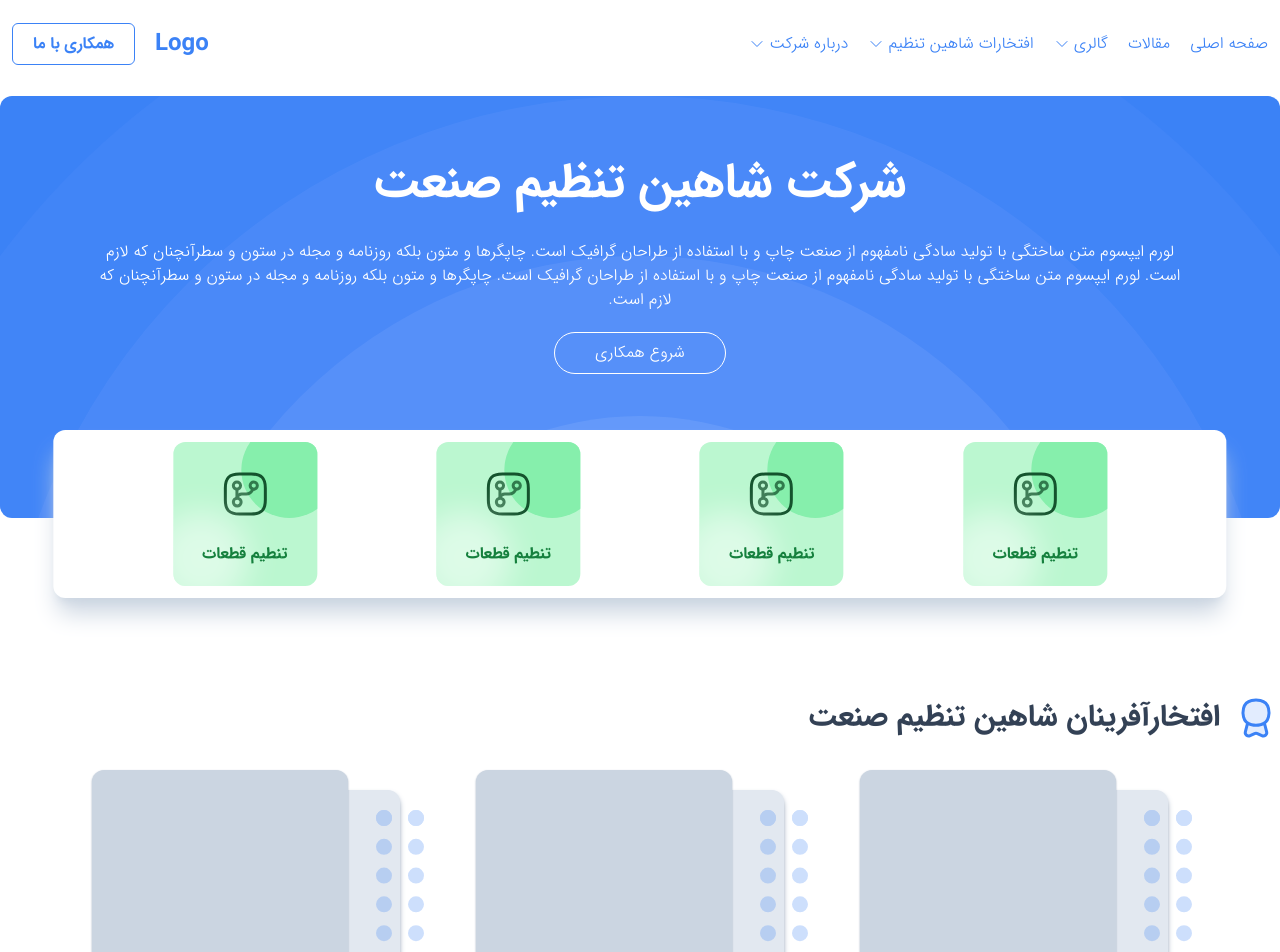
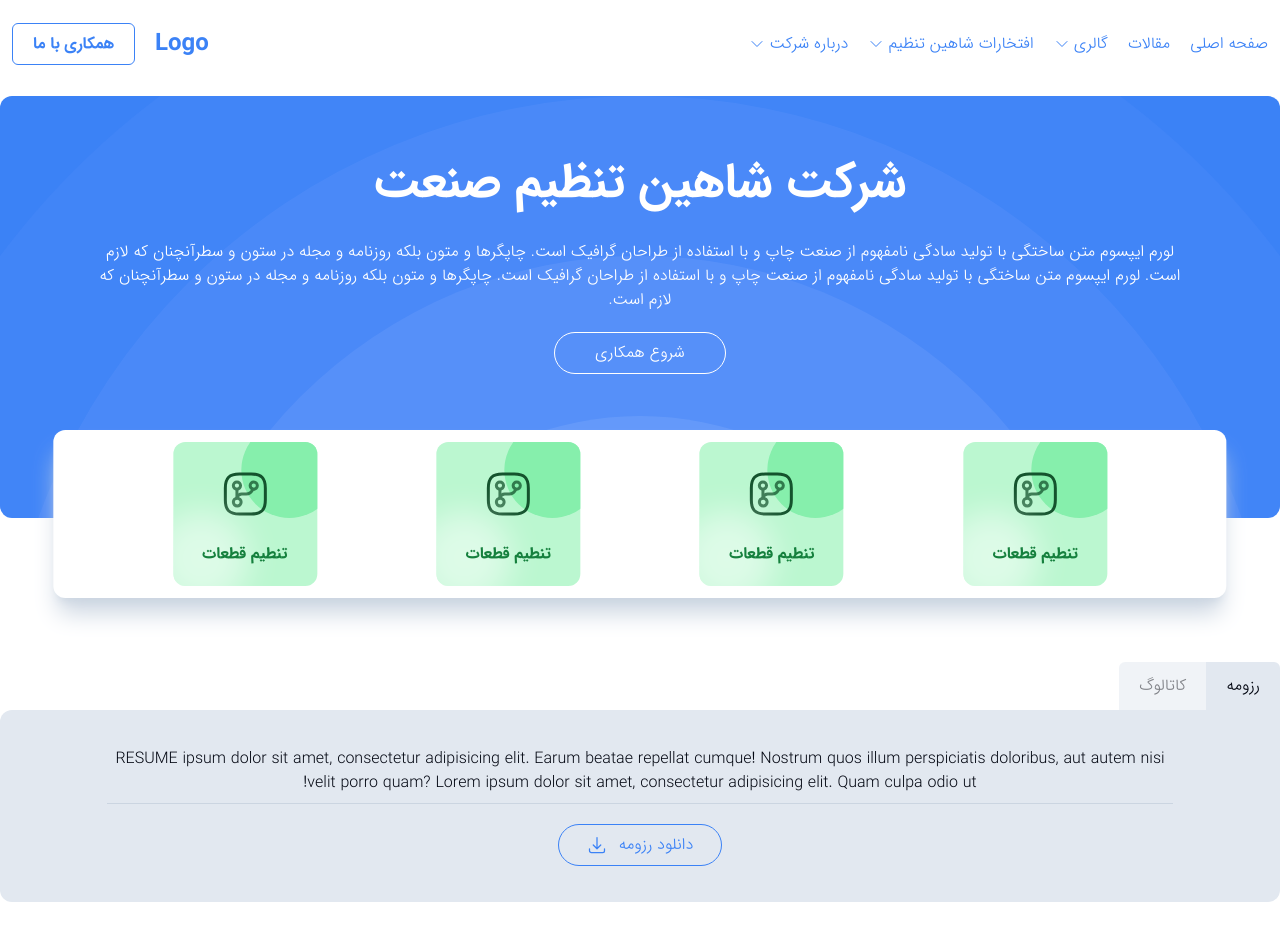
Before and after one commit to FarzadVav/shahinTanzimSanat, a React (Vite) app: page / in a window 1280 px wide. Shown: the top 952 px of the page. Built offline with nearby package versions, Linux system fonts and the light colour scheme.

Commit message:
build download toggle section

```diff
--- a/src/pages/Home/Home.jsx
+++ b/src/pages/Home/Home.jsx
@@ -1,9 +1,30 @@
 import React from 'react'
 import { Link } from 'react-router-dom'
+import { useState, useEffect } from 'react'
 import Title from '../../components/Title'
 import "./Home.css"
 
 export default function Home() {
+  const [resumeToggle, setResumeToggle] = useState(true)
+  const [catalogToggle, setCatalogToggle] = useState(false)
+
+  async function resumeToggleHandler(event) {
+    setResumeToggle(true)
+    setCatalogToggle(false)
+  }
+
+  async function catalogToggleHandler(event) {
+    setResumeToggle(false)
+    setCatalogToggle(true)
+
+  }
+
+  useEffect(() => {
+    console.log("resume: ", resumeToggle);
+    console.log("catalog: ", catalogToggle);
+  })
+
+
   return (
     <>
       <div id='hero-section' className='container flex flex-col gap-5 mx-auto mt-5 pt-16 pb-36 relative mb:rounded-xl'>
@@ -22,13 +43,13 @@ export default function Home() {
             <div className="bg-green-300 w-24 h-24 rounded-full absolute -right-5 -top-5">
               <svg className='absolute -left-5 bottom-0' width="3rem" height="3rem" viewBox="0 0 24 24" fill="none" xmlns="http://www.w3.org/2000/svg">
                 <g opacity="0.75">
-                  <path className='stroke-green-900' d="M7.80078 13.8001V9.6001" stroke-width="1.5" stroke-linecap="round" stroke-linejoin="round" />
-                  <path className='stroke-green-900' d="M7.95001 18.0001C9.02697 18.0001 9.90002 17.127 9.90002 16.0501C9.90002 14.9731 9.02697 14.1001 7.95001 14.1001C6.87306 14.1001 6 14.9731 6 16.0501C6 17.127 6.87306 18.0001 7.95001 18.0001Z" stroke-width="1.5" stroke-linecap="round" stroke-linejoin="round" />
-                  <path className='stroke-green-900' d="M7.79999 9.60001C8.7941 9.60001 9.59998 8.7941 9.59998 7.79999C9.59998 6.80588 8.7941 6 7.79999 6C6.80588 6 6 6.80588 6 7.79999C6 8.7941 6.80588 9.60001 7.79999 9.60001Z" stroke-width="1.5" stroke-linecap="round" stroke-linejoin="round" />
-                  <path className='stroke-green-900' d="M16.2004 9.60001C17.1945 9.60001 18.0004 8.7941 18.0004 7.79999C18.0004 6.80588 17.1945 6 16.2004 6C15.2063 6 14.4004 6.80588 14.4004 7.79999C14.4004 8.7941 15.2063 9.60001 16.2004 9.60001Z" stroke-width="1.5" stroke-linecap="round" stroke-linejoin="round" />
-                  <path className='stroke-green-900' d="M7.87891 13.8001C8.14891 12.7501 9.10889 11.9701 10.2389 11.9801L12.2989 11.9901C13.8689 12.0001 15.2089 10.9901 15.6989 9.58008" stroke-width="1.5" stroke-linecap="round" stroke-linejoin="round" />
+                  <path className='stroke-green-900' d="M7.80078 13.8001V9.6001" strokeWidth="1.5" strokeLinecap="round" strokeLinejoin="round" />
+                  <path className='stroke-green-900' d="M7.95001 18.0001C9.02697 18.0001 9.90002 17.127 9.90002 16.0501C9.90002 14.9731 9.02697 14.1001 7.95001 14.1001C6.87306 14.1001 6 14.9731 6 16.0501C6 17.127 6.87306 18.0001 7.95001 18.0001Z" strokeWidth="1.5" strokeLinecap="round" strokeLinejoin="round" />
+                  <path className='stroke-green-900' d="M7.79999 9.60001C8.7941 9.60001 9.59998 8.7941 9.59998 7.79999C9.59998 6.80588 8.7941 6 7.79999 6C6.80588 6 6 6.80588 6 7.79999C6 8.7941 6.80588 9.60001 7.79999 9.60001Z" strokeWidth="1.5" strokeLinecap="round" strokeLinejoin="round" />
+                  <path className='stroke-green-900' d="M16.2004 9.60001C17.1945 9.60001 18.0004 8.7941 18.0004 7.79999C18.0004 6.80588 17.1945 6 16.2004 6C15.2063 6 14.4004 6.80588 14.4004 7.79999C14.4004 8.7941 15.2063 9.60001 16.2004 9.60001Z" strokeWidth="1.5" strokeLinecap="round" strokeLinejoin="round" />
+                  <path className='stroke-green-900' d="M7.87891 13.8001C8.14891 12.7501 9.10889 11.9701 10.2389 11.9801L12.2989 11.9901C13.8689 12.0001 15.2089 10.9901 15.6989 9.58008" strokeWidth="1.5" strokeLinecap="round" strokeLinejoin="round" />
                 </g>
-                <path className='stroke-green-900' d="M9 2H15C20 2 22 4 22 9V15C22 20 20 22 15 22H9C4 22 2 20 2 15V9C2 4 4 2 9 2Z" stroke-width="1.5" stroke-linecap="round" stroke-linejoin="round" />
+                <path className='stroke-green-900' d="M9 2H15C20 2 22 4 22 9V15C22 20 20 22 15 22H9C4 22 2 20 2 15V9C2 4 4 2 9 2Z" strokeWidth="1.5" strokeLinecap="round" strokeLinejoin="round" />
               </svg>
             </div>
             <div className="bg-white w-24 h-24 rounded-full absolute -left-5 -bottom-5 z-0 opacity-50 blur-lg"></div>
@@ -38,13 +59,13 @@ export default function Home() {
             <div className="bg-green-300 w-24 h-24 rounded-full absolute -right-5 -top-5">
               <svg className='absolute -left-5 bottom-0' width="3rem" height="3rem" viewBox="0 0 24 24" fill="none" xmlns="http://www.w3.org/2000/svg">
                 <g opacity="0.75">
-                  <path className='stroke-green-900' d="M7.80078 13.8001V9.6001" stroke-width="1.5" stroke-linecap="round" stroke-linejoin="round" />
-                  <path className='stroke-green-900' d="M7.95001 18.0001C9.02697 18.0001 9.90002 17.127 9.90002 16.0501C9.90002 14.9731 9.02697 14.1001 7.95001 14.1001C6.87306 14.1001 6 14.9731 6 16.0501C6 17.127 6.87306 18.0001 7.95001 18.0001Z" stroke-width="1.5" stroke-linecap="round" stroke-linejoin="round" />
-                  <path className='stroke-green-900' d="M7.79999 9.60001C8.7941 9.60001 9.59998 8.7941 9.59998 7.79999C9.59998 6.80588 8.7941 6 7.79999 6C6.80588 6 6 6.80588 6 7.79999C6 8.7941 6.80588 9.60001 7.79999 9.60001Z" stroke-width="1.5" stroke-linecap="round" stroke-linejoin="round" />
-                  <path className='stroke-green-900' d="M16.2004 9.60001C17.1945 9.60001 18.0004 8.7941 18.0004 7.79999C18.0004 6.80588 17.1945 6 16.2004 6C15.2063 6 14.4004 6.80588 14.4004 7.79999C14.4004 8.7941 15.2063 9.60001 16.2004 9.60001Z" stroke-width="1.5" stroke-linecap="round" stroke-linejoin="round" />
-                  <path className='stroke-green-900' d="M7.87891 13.8001C8.14891 12.7501 9.10889 11.9701 10.2389 11.9801L12.2989 11.9901C13.8689 12.0001 15.2089 10.9901 15.6989 9.58008" stroke-width="1.5" stroke-linecap="round" stroke-linejoin="round" />
+                  <path className='stroke-green-900' d="M7.80078 13.8001V9.6001" strokeWidth="1.5" strokeLinecap="round" strokeLinejoin="round" />
+                  <path className='stroke-green-900' d="M7.95001 18.0001C9.02697 18.0001 9.90002 17.127 9.90002 16.0501C9.90002 14.9731 9.02697 14.1001 7.95001 14.1001C6.87306 14.1001 6 14.9731 6 16.0501C6 17.127 6.87306 18.0001 7.95001 18.0001Z" strokeWidth="1.5" strokeLinecap="round" strokeLinejoin="round" />
+                  <path className='stroke-green-900' d="M7.79999 9.60001C8.7941 9.60001 9.59998 8.7941 9.59998 7.79999C9.59998 6.80588 8.7941 6 7.79999 6C6.80588 6 6 6.80588 6 7.79999C6 8.7941 6.80588 9.60001 7.79999 9.60001Z" strokeWidth="1.5" strokeLinecap="round" strokeLinejoin="round" />
+                  <path className='stroke-green-900' d="M16.2004 9.60001C17.1945 9.60001 18.0004 8.7941 18.0004 7.79999C18.0004 6.80588 17.1945 6 16.2004 6C15.2063 6 14.4004 6.80588 14.4004 7.79999C14.4004 8.7941 15.2063 9.60001 16.2004 9.60001Z" strokeWidth="1.5" strokeLinecap="round" strokeLinejoin="round" />
+                  <path className='stroke-green-900' d="M7.87891 13.8001C8.14891 12.7501 9.10889 11.9701 10.2389 11.9801L12.2989 11.9901C13.8689 12.0001 15.2089 10.9901 15.6989 9.58008" strokeWidth="1.5" strokeLinecap="round" strokeLinejoin="round" />
                 </g>
-                <path className='stroke-green-900' d="M9 2H15C20 2 22 4 22 9V15C22 20 20 22 15 22H9C4 22 2 20 2 15V9C2 4 4 2 9 2Z" stroke-width="1.5" stroke-linecap="round" stroke-linejoin="round" />
+                <path className='stroke-green-900' d="M9 2H15C20 2 22 4 22 9V15C22 20 20 22 15 22H9C4 22 2 20 2 15V9C2 4 4 2 9 2Z" strokeWidth="1.5" strokeLinecap="round" strokeLinejoin="round" />
               </svg>
             </div>
             <div className="bg-white w-24 h-24 rounded-full absolute -left-5 -bottom-5 z-0 opacity-50 blur-lg"></div>
@@ -54,13 +75,13 @@ export default function Home() {
             <div className="bg-green-300 w-24 h-24 rounded-full absolute -right-5 -top-5">
               <svg className='absolute -left-5 bottom-0' width="3rem" height="3rem" viewBox="0 0 24 24" fill="none" xmlns="http://www.w3.org/2000/svg">
                 <g opacity="0.75">
-                  <path className='stroke-green-900' d="M7.80078 13.8001V9.6001" stroke-width="1.5" stroke-linecap="round" stroke-linejoin="round" />
-                  <path className='stroke-green-900' d="M7.95001 18.0001C9.02697 18.0001 9.90002 17.127 9.90002 16.0501C9.90002 14.9731 9.02697 14.1001 7.95001 14.1001C6.87306 14.1001 6 14.9731 6 16.0501C6 17.127 6.87306 18.0001 7.95001 18.0001Z" stroke-width="1.5" stroke-linecap="round" stroke-linejoin="round" />
-                  <path className='stroke-green-900' d="M7.79999 9.60001C8.7941 9.60001 9.59998 8.7941 9.59998 7.79999C9.59998 6.80588 8.7941 6 7.79999 6C6.80588 6 6 6.80588 6 7.79999C6 8.7941 6.80588 9.60001 7.79999 9.60001Z" stroke-width="1.5" stroke-linecap="round" stroke-linejoin="round" />
-                  <path className='stroke-green-900' d="M16.2004 9.60001C17.1945 9.60001 18.0004 8.7941 18.0004 7.79999C18.0004 6.80588 17.1945 6 16.2004 6C15.2063 6 14.4004 6.80588 14.4004 7.79999C14.4004 8.7941 15.2063 9.60001 16.2004 9.60001Z" stroke-width="1.5" stroke-linecap="round" stroke-linejoin="round" />
-                  <path className='stroke-green-900' d="M7.87891 13.8001C8.14891 12.7501 9.10889 11.9701 10.2389 11.9801L12.2989 11.9901C13.8689 12.0001 15.2089 10.9901 15.6989 9.58008" stroke-width="1.5" stroke-linecap="round" stroke-linejoin="round" />
+                  <path className='stroke-green-900' d="M7.80078 13.8001V9.6001" strokeWidth="1.5" strokeLinecap="round" strokeLinejoin="round" />
+                  <path className='stroke-green-900' d="M7.95001 18.0001C9.02697 18.0001 9.90002 17.127 9.90002 16.0501C9.90002 14.9731 9.02697 14.1001 7.95001 14.1001C6.87306 14.1001 6 14.9731 6 16.0501C6 17.127 6.87306 18.0001 7.95001 18.0001Z" strokeWidth="1.5" strokeLinecap="round" strokeLinejoin="round" />
+                  <path className='stroke-green-900' d="M7.79999 9.60001C8.7941 9.60001 9.59998 8.7941 9.59998 7.79999C9.59998 6.80588 8.7941 6 7.79999 6C6.80588 6 6 6.80588 6 7.79999C6 8.7941 6.80588 9.60001 7.79999 9.60001Z" strokeWidth="1.5" strokeLinecap="round" strokeLinejoin="round" />
+                  <path className='stroke-green-900' d="M16.2004 9.60001C17.1945 9.60001 18.0004 8.7941 18.0004 7.79999C18.0004 6.80588 17.1945 6 16.2004 6C15.2063 6 14.4004 6.80588 14.4004 7.79999C14.4004 8.7941 15.2063 9.60001 16.2004 9.60001Z" strokeWidth="1.5" strokeLinecap="round" strokeLinejoin="round" />
+                  <path className='stroke-green-900' d="M7.87891 13.8001C8.14891 12.7501 9.10889 11.9701 10.2389 11.9801L12.2989 11.9901C13.8689 12.0001 15.2089 10.9901 15.6989 9.58008" strokeWidth="1.5" strokeLinecap="round" strokeLinejoin="round" />
                 </g>
-                <path className='stroke-green-900' d="M9 2H15C20 2 22 4 22 9V15C22 20 20 22 15 22H9C4 22 2 20 2 15V9C2 4 4 2 9 2Z" stroke-width="1.5" stroke-linecap="round" stroke-linejoin="round" />
+                <path className='stroke-green-900' d="M9 2H15C20 2 22 4 22 9V15C22 20 20 22 15 22H9C4 22 2 20 2 15V9C2 4 4 2 9 2Z" strokeWidth="1.5" strokeLinecap="round" strokeLinejoin="round" />
               </svg>
             </div>
             <div className="bg-white w-24 h-24 rounded-full absolute -left-5 -bottom-5 z-0 opacity-50 blur-lg"></div>
@@ -70,13 +91,13 @@ export default function Home() {
             <div className="bg-green-300 w-24 h-24 rounded-full absolute -right-5 -top-5">
               <svg className='absolute -left-5 bottom-0' width="3rem" height="3rem" viewBox="0 0 24 24" fill="none" xmlns="http://www.w3.org/2000/svg">
                 <g opacity="0.75">
-                  <path className='stroke-green-900' d="M7.80078 13.8001V9.6001" stroke-width="1.5" stroke-linecap="round" stroke-linejoin="round" />
-                  <path className='stroke-green-900' d="M7.95001 18.0001C9.02697 18.0001 9.90002 17.127 9.90002 16.0501C9.90002 14.9731 9.02697 14.1001 7.95001 14.1001C6.87306 14.1001 6 14.9731 6 16.0501C6 17.127 6.87306 18.0001 7.95001 18.0001Z" stroke-width="1.5" stroke-linecap="round" stroke-linejoin="round" />
-                  <path className='stroke-green-900' d="M7.79999 9.60001C8.7941 9.60001 9.59998 8.7941 9.59998 7.79999C9.59998 6.80588 8.7941 6 7.79999 6C6.80588 6 6 6.80588 6 7.79999C6 8.7941 6.80588 9.60001 7.79999 9.60001Z" stroke-width="1.5" stroke-linecap="round" stroke-linejoin="round" />
-                  <path className='stroke-green-900' d="M16.2004 9.60001C17.1945 9.60001 18.0004 8.7941 18.0004 7.79999C18.0004 6.80588 17.1945 6 16.2004 6C15.2063 6 14.4004 6.80588 14.4004 7.79999C14.4004 8.7941 15.2063 9.60001 16.2004 9.60001Z" stroke-width="1.5" stroke-linecap="round" stroke-linejoin="round" />
-                  <path className='stroke-green-900' d="M7.87891 13.8001C8.14891 12.7501 9.10889 11.9701 10.2389 11.9801L12.2989 11.9901C13.8689 12.0001 15.2089 10.9901 15.6989 9.58008" stroke-width="1.5" stroke-linecap="round" stroke-linejoin="round" />
+                  <path className='stroke-green-900' d="M7.80078 13.8001V9.6001" strokeWidth="1.5" strokeLinecap="round" strokeLinejoin="round" />
+                  <path className='stroke-green-900' d="M7.95001 18.0001C9.02697 18.0001 9.90002 17.127 9.90002 16.0501C9.90002 14.9731 9.02697 14.1001 7.95001 14.1001C6.87306 14.1001 6 14.9731 6 16.0501C6 17.127 6.87306 18.0001 7.95001 18.0001Z" strokeWidth="1.5" strokeLinecap="round" strokeLinejoin="round" />
+                  <path className='stroke-green-900' d="M7.79999 9.60001C8.7941 9.60001 9.59998 8.7941 9.59998 7.79999C9.59998 6.80588 8.7941 6 7.79999 6C6.80588 6 6 6.80588 6 7.79999C6 8.7941 6.80588 9.60001 7.79999 9.60001Z" strokeWidth="1.5" strokeLinecap="round" strokeLinejoin="round" />
+                  <path className='stroke-green-900' d="M16.2004 9.60001C17.1945 9.60001 18.0004 8.7941 18.0004 7.79999C18.0004 6.80588 17.1945 6 16.2004 6C15.2063 6 14.4004 6.80588 14.4004 7.79999C14.4004 8.7941 15.2063 9.60001 16.2004 9.60001Z" strokeWidth="1.5" strokeLinecap="round" strokeLinejoin="round" />
+                  <path className='stroke-green-900' d="M7.87891 13.8001C8.14891 12.7501 9.10889 11.9701 10.2389 11.9801L12.2989 11.9901C13.8689 12.0001 15.2089 10.9901 15.6989 9.58008" strokeWidth="1.5" strokeLinecap="round" strokeLinejoin="round" />
                 </g>
-                <path className='stroke-green-900' d="M9 2H15C20 2 22 4 22 9V15C22 20 20 22 15 22H9C4 22 2 20 2 15V9C2 4 4 2 9 2Z" stroke-width="1.5" stroke-linecap="round" stroke-linejoin="round" />
+                <path className='stroke-green-900' d="M9 2H15C20 2 22 4 22 9V15C22 20 20 22 15 22H9C4 22 2 20 2 15V9C2 4 4 2 9 2Z" strokeWidth="1.5" strokeLinecap="round" strokeLinejoin="round" />
               </svg>
             </div>
             <div className="bg-white w-24 h-24 rounded-full absolute -left-5 -bottom-5 z-0 opacity-50 blur-lg"></div>
@@ -85,13 +106,57 @@ export default function Home() {
         </div>
       </div>
 
-      <div className="container flex flex-col gap-12 mx-auto mt-80 mb-32 md:mt-44">
+      <div className="bg-slate-200 container h-48 flex flex-col justify-center items-center gap-5 mt-80 mx-auto py-3 relative
+        rounded-xl rounded-tr-none md:mt-48">
+        <div className="h-12 flex absolute -top-12 right-0">
+          <button className={`bg-slate-200 py-3 px-5 rounded-tr-md
+          hover:opacity-100 ${!resumeToggle && `opacity-50`}`} onClick={resumeToggleHandler}>رزومه</button>
+          <button className={`bg-slate-200 py-3 px-5 rounded-tl-md
+          hover:opacity-100 ${!catalogToggle && `opacity-50`}`} onClick={catalogToggleHandler}>کاتالوگ</button>
+        </div>
+        <p className='w-10/12 text-center pb-2 border-b border-slate-300'>
+          {
+            resumeToggle ?
+              `RESUME ipsum dolor sit amet, consectetur adipisicing elit. Earum beatae repellat cumque! Nostrum quos illum perspiciatis doloribus, aut autem nisi velit porro quam? Lorem ipsum dolor sit amet, consectetur adipisicing elit. Quam culpa odio ut!`
+              : catalogToggle ?
+                `CATALOG ipsum dolor sit amet, consectetur adipisicing elit. Earum beatae repellat cumque! Nostrum quos illum perspiciatis doloribus, aut autem nisi velit porro quam? Lorem ipsum dolor sit amet, consectetur adipisicing elit. Quam culpa odio ut!`
+                : ''
+          }
+        </p>
+        {
+          resumeToggle ?
+            (
+              <a href="#" className='bg-slate-200 text-blue-500 border border-blue-500
+              flex justify-center items-center gap-3 py-2 px-7
+              rounded-full hover:bg-blue-500 hover:text-white group'>دانلود رزومه
+                <svg xmlns="http://www.w3.org/2000/svg" fill="none" viewBox="0 0 24 24" strokeWidth={1.5} stroke="currentColor"
+                  className="stroke-blue-500 w-5 h-5 duration-0 group-hover:stroke-white">
+                  <path strokeLinecap="round" strokeLinejoin="round" d="M3 16.5v2.25A2.25 2.25 0 005.25 21h13.5A2.25 2.25 0 0021 18.75V16.5M16.5 12L12 16.5m0 0L7.5 12m4.5 4.5V3" />
+                </svg>
+              </a>
+            )
+            : catalogToggle ?
+              (
+                <a href="#" className='bg-slate-200 text-blue-500 border border-blue-500
+                flex justify-center items-center gap-3 py-2 px-7
+                rounded-full hover:bg-blue-500 hover:text-white group'>دانلود کاتالوگ
+                  <svg xmlns="http://www.w3.org/2000/svg" fill="none" viewBox="0 0 24 24" strokeWidth={1.5} stroke="currentColor"
+                    className="stroke-blue-500 w-5 h-5 duration-0 group-hover:stroke-white">
+                    <path strokeLinecap="round" strokeLinejoin="round" d="M3 16.5v2.25A2.25 2.25 0 005.25 21h13.5A2.25 2.25 0 0021 18.75V16.5M16.5 12L12 16.5m0 0L7.5 12m4.5 4.5V3" />
+                  </svg>
+                </a>
+              )
+              : ''
+        }
+      </div>
+
+      <div className="container flex flex-col gap-12 mx-auto mt-16">
         <Title
           svg={(
             <svg className='w-9 h-9 sm:w-12 sm:h-12' viewBox="0 0 24 24" fill="none" xmlns="http://www.w3.org/2000/svg">
-              <path d="M7.82046 14.46L6.67359 18.9669C6.32924 20.3201 7.77673 21.4446 9.0659 20.8255L10.9987 19.8972C11.6296 19.5943 12.3704 19.5943 13.0013 19.8972L14.9341 20.8255C16.2233 21.4446 17.6708 20.3201 17.3264 18.9669L16.1795 14.4601C15.5991 14.874 14.9297 15.1787 14.2025 15.3439C12.7538 15.673 11.2462 15.673 9.79754 15.3439C9.0703 15.1787 8.40085 14.874 7.82046 14.46Z" fill="#3B82F6" fill-opacity="0.15" />
-              <path d="M5.75486 7.16223C6.22538 5.21947 7.79162 3.70254 9.79753 3.24683C11.2462 2.91772 12.7538 2.91772 14.2025 3.24683C16.2084 3.70254 17.7746 5.21947 18.2451 7.16223C18.585 8.56527 18.585 10.0254 18.2451 11.4285C17.7746 13.3712 16.2084 14.8882 14.2025 15.3439C12.7538 15.673 11.2462 15.673 9.79754 15.3439C7.79162 14.8882 6.22538 13.3712 5.75486 11.4285C5.41505 10.0254 5.41505 8.56527 5.75486 7.16223Z" fill="#3B82F6" fill-opacity="0.15" />
-              <path d="M14.2025 15.3439C14.9297 15.1787 15.5991 14.874 16.1795 14.4601L17.3264 18.9669C17.6708 20.3201 16.2233 21.4446 14.9341 20.8255L13.0013 19.8972C12.3704 19.5943 11.6296 19.5943 10.9987 19.8972L9.0659 20.8255C7.77673 21.4446 6.32924 20.3201 6.67359 18.9669L7.82046 14.46C8.40085 14.874 9.0703 15.1787 9.79754 15.3439M14.2025 15.3439C12.7538 15.673 11.2462 15.673 9.79754 15.3439M14.2025 15.3439C16.2084 14.8882 17.7746 13.3712 18.2451 11.4285C18.585 10.0254 18.585 8.56527 18.2451 7.16223C17.7746 5.21947 16.2084 3.70254 14.2025 3.24683C12.7538 2.91772 11.2462 2.91772 9.79753 3.24683C7.79162 3.70254 6.22538 5.21947 5.75486 7.16223C5.41505 8.56527 5.41505 10.0254 5.75486 11.4285C6.22538 13.3712 7.79162 14.8882 9.79754 15.3439" stroke="#3B82F6" stroke-width="1.5" />
+              <path d="M7.82046 14.46L6.67359 18.9669C6.32924 20.3201 7.77673 21.4446 9.0659 20.8255L10.9987 19.8972C11.6296 19.5943 12.3704 19.5943 13.0013 19.8972L14.9341 20.8255C16.2233 21.4446 17.6708 20.3201 17.3264 18.9669L16.1795 14.4601C15.5991 14.874 14.9297 15.1787 14.2025 15.3439C12.7538 15.673 11.2462 15.673 9.79754 15.3439C9.0703 15.1787 8.40085 14.874 7.82046 14.46Z" fill="#3B82F6" fillOpacity="0.15" />
+              <path d="M5.75486 7.16223C6.22538 5.21947 7.79162 3.70254 9.79753 3.24683C11.2462 2.91772 12.7538 2.91772 14.2025 3.24683C16.2084 3.70254 17.7746 5.21947 18.2451 7.16223C18.585 8.56527 18.585 10.0254 18.2451 11.4285C17.7746 13.3712 16.2084 14.8882 14.2025 15.3439C12.7538 15.673 11.2462 15.673 9.79754 15.3439C7.79162 14.8882 6.22538 13.3712 5.75486 11.4285C5.41505 10.0254 5.41505 8.56527 5.75486 7.16223Z" fill="#3B82F6" fillOpacity="0.15" />
+              <path d="M14.2025 15.3439C14.9297 15.1787 15.5991 14.874 16.1795 14.4601L17.3264 18.9669C17.6708 20.3201 16.2233 21.4446 14.9341 20.8255L13.0013 19.8972C12.3704 19.5943 11.6296 19.5943 10.9987 19.8972L9.0659 20.8255C7.77673 21.4446 6.32924 20.3201 6.67359 18.9669L7.82046 14.46C8.40085 14.874 9.0703 15.1787 9.79754 15.3439M14.2025 15.3439C12.7538 15.673 11.2462 15.673 9.79754 15.3439M14.2025 15.3439C16.2084 14.8882 17.7746 13.3712 18.2451 11.4285C18.585 10.0254 18.585 8.56527 18.2451 7.16223C17.7746 5.21947 16.2084 3.70254 14.2025 3.24683C12.7538 2.91772 11.2462 2.91772 9.79753 3.24683C7.79162 3.70254 6.22538 5.21947 5.75486 7.16223C5.41505 8.56527 5.41505 10.0254 5.75486 11.4285C6.22538 13.3712 7.79162 14.8882 9.79754 15.3439" stroke="#3B82F6" strokeWidth="1.5" />
             </svg>
           )}
           title="افتخارآفرینان شاهین تنظیم صنعت"
```
